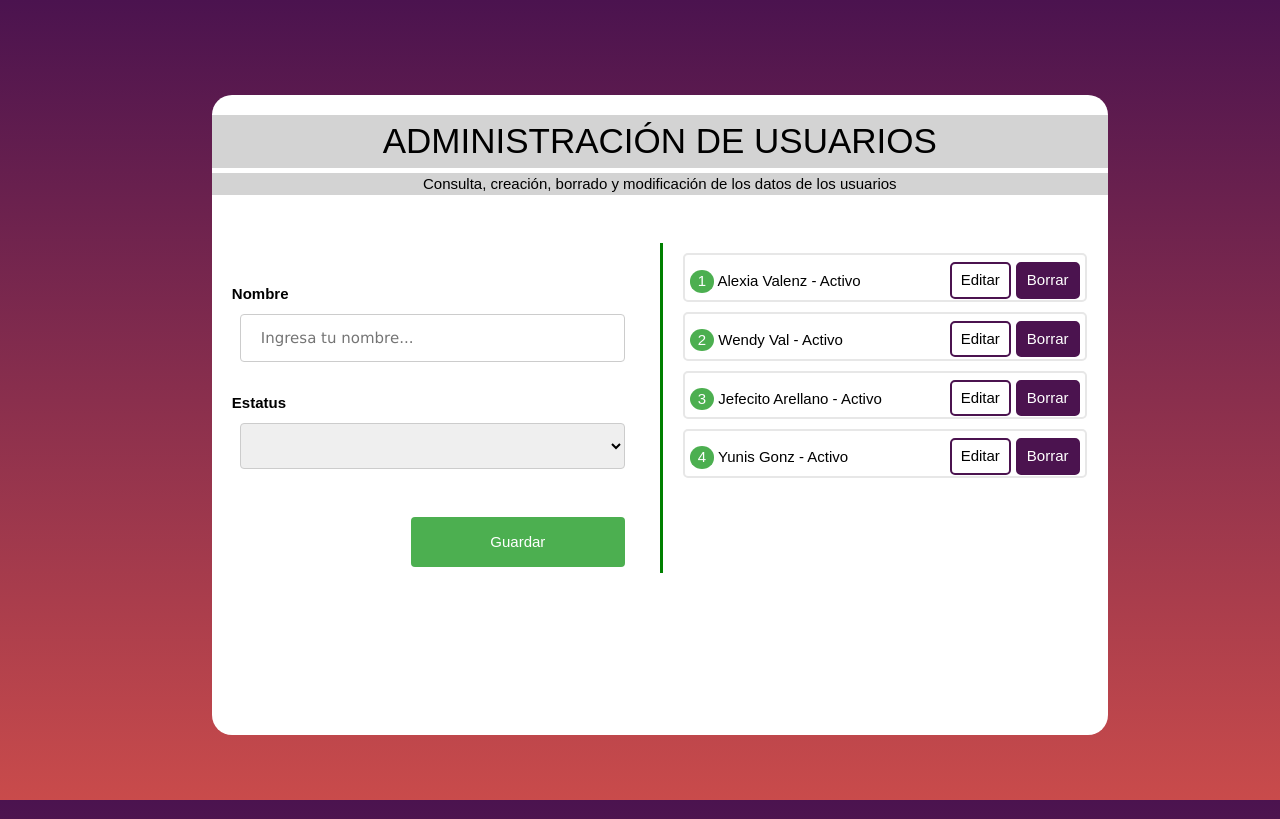
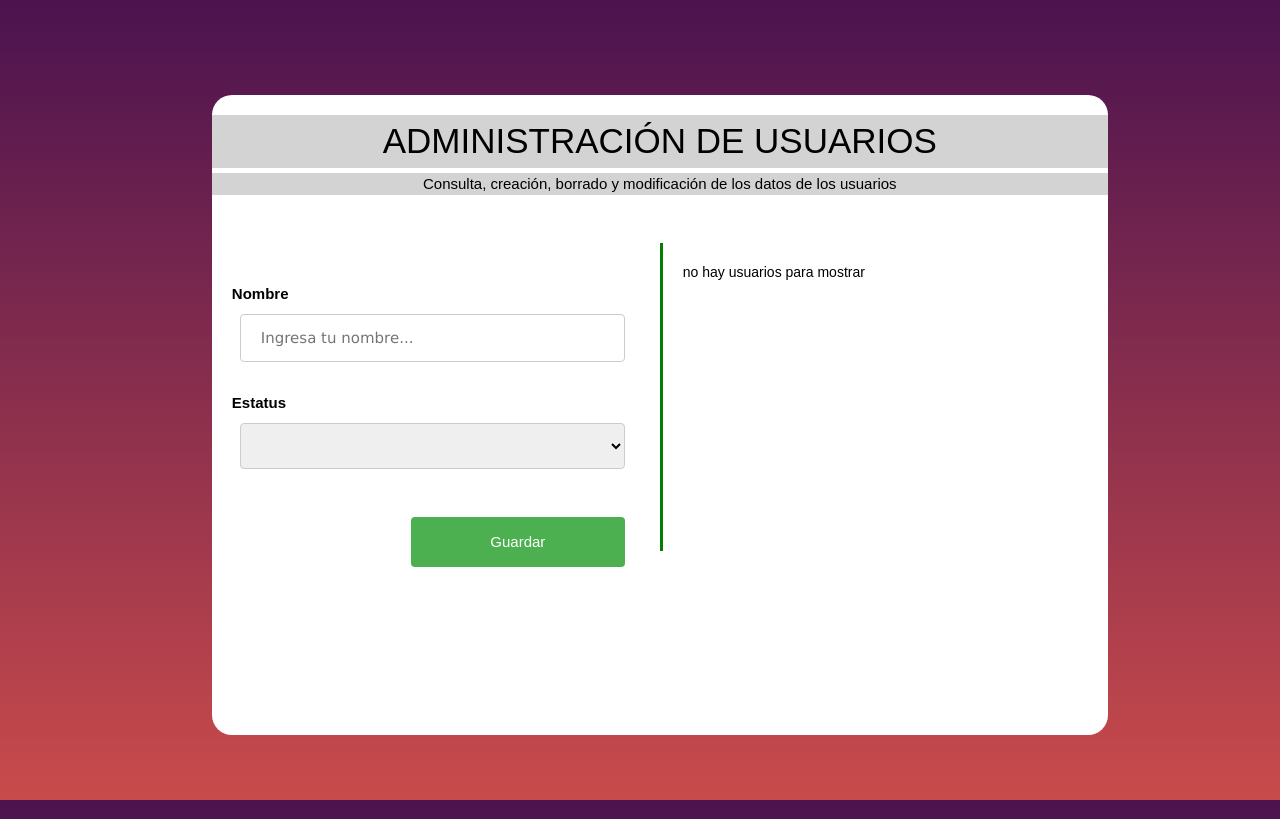
Before and after one commit to alexivalenz/front_CrudAse, an Angular app: page / in a window 1280 px wide. Built offline with nearby package versions, Linux system fonts and the light colour scheme.

Commit message:
Modificaciones cuando no hay registos que mostrar

```diff
--- a/src/app/app.component.css
+++ b/src/app/app.component.css
@@ -65,6 +65,9 @@
   padding-top: 5px;
   overflow-x: hidden;
   overflow-y: scroll;
+  font-size: 14px;
+  font-family: 'Poppins', sans-serif;
+
 }
 
 .userInfoCard::-webkit-scrollbar {
--- a/src/app/app.component.html
+++ b/src/app/app.component.html
@@ -17,12 +17,12 @@
               <option value="Activo">Activo</option>
               <option value="Cancelado">Cancelado</option>
             </select>
-
             <button (click)="addOrEdit()" class="bton">Guardar</button>
           </form>
         </div>
       </div>
       <div class="module userInfoCard">
+        <div *ngIf="usersArray.length > 0;">
           <div
             *ngFor="let user of usersArray"
             class="div_card">
@@ -31,6 +31,12 @@
             <p class="usr_info"> <span class="w3-badge w3-green">{{user.id}}</span> {{user.name}} - {{user.status}}</p>
           </div>
         </div>
+        <div *ngIf="usersArray.length == 0;">
+          <div>
+            <p>no hay usuarios para mostrar</p>
           </div>
         </div>
       </div>
+    </div>
+  </div>
+</div>
--- a/src/app/app.component.ts
+++ b/src/app/app.component.ts
@@ -10,10 +10,6 @@ export class AppComponent {
   title = 'frontCrud_examenAse';
 
   usersArray: User[] = [
-    {id: 1, name: 'Alexia Valenz', status: 'Activo'},
-    {id: 2, name: 'Wendy Val', status: 'Activo'},
-    {id: 3, name: 'Jefecito Arellano', status: 'Activo'},
-    {id: 4, name: 'Yunis Gonz', status: 'Activo'}
   ]
 
   selectedUser: User = new User(0, '','');
```
Lines whose indentation alone changed are shown as unchanged.
